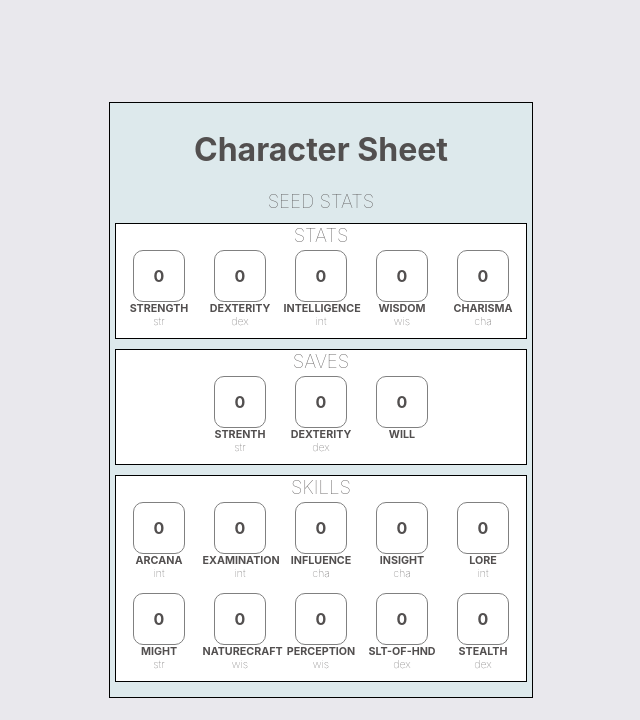
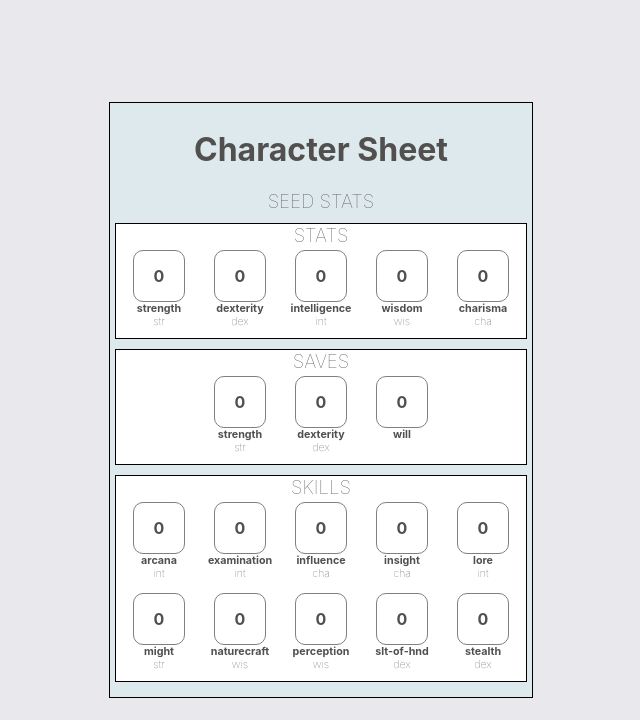
Before and after one commit to JustinHamerly/nimble-app, a React (Create React App) app: page / in a window 1280 px wide. Shown: the top 720 px of the page, without its empty margins (319-959 px from the left). Built offline with nearby package versions, Linux system fonts and the light colour scheme; the HTML template or start-up script is replaced by a standard one.

Commit message:
handleStatIncrease function updating stat and associated saves and skills

```diff
--- a/src/context/SelectedCharacterContext.tsx
+++ b/src/context/SelectedCharacterContext.tsx
@@ -67,96 +67,96 @@ const initialState: StateType = {
     },
     stats:{
         str: {
-            name: 'STRENGTH',
+            name: 'strength',
             stat: 'str',
             modifier: 0
         },
         dex: {
-            name: 'DEXTERITY',
+            name: 'dexterity',
             stat: 'dex',
             modifier: 0
         },
         int: {
-            name: 'INTELLIGENCE',
+            name: 'intelligence',
             stat: 'int',
             modifier: 0
         },
         wis: {
-            name: 'WISDOM',
+            name: 'wisdom',
             stat: 'wis',
             modifier: 0
         },
         cha: {
-            name: 'CHARISMA',
+            name: 'charisma',
             stat: 'cha',
             modifier: 0
         }
     },
     saves:{
         str: {
-            name: 'STRENTH',
+            name: 'strength',
             stat: 'str',
             modifier: 0
         },
         dex: {
-            name: 'DEXTERITY',
+            name: 'dexterity',
             stat: 'dex',
             modifier: 0
         },
         will: {
-            name: 'WILL',
+            name: 'will',
             stat: '',
             modifier: 0
         }
     },
     skills: {
         arcana: {
-            name: 'ARCANA',
+            name: 'arcana',
             stat: 'int',
             modifier: 0
         },
         examination: {
-            name: 'EXAMINATION',
+            name: 'examination',
             stat: 'int',
             modifier: 0
         },
         influence: {
-            name: 'INFLUENCE',
+            name: 'influence',
             stat: 'cha',
             modifier: 0
         },
         insight: {
-            name: 'INSIGHT',
+            name: 'insight',
             stat: 'cha',
             modifier: 0
         },
         lore: {
-            name: 'LORE',
+            name: 'lore',
             stat: 'int',
             modifier: 0
         },
         might: {
-            name: 'MIGHT',
+            name: 'might',
             stat: 'str',
             modifier: 0
         },
         naturecraft: {
-            name: 'NATURECRAFT',
+            name: 'naturecraft',
             stat: 'wis',
             modifier: 0
         },
         perception: {
-            name: 'PERCEPTION',
+            name: 'perception',
             stat: 'wis',
             modifier: 0
         },
         slightofhand: {
-            name: 'SLT-OF-HND',
+            name: 'slt-of-hnd',
             stat: 'dex',
             modifier: 0
         },
         stealth: {
-            name: 'STEALTH',
+            name: 'stealth',
             stat: 'dex',
             modifier: 0
         }
```
Also changed, not shown: src/components/Main/CharacterCreator/CharacterCreator.tsx (+111 -1 lines), src/components/Main/CharacterCreator/CharacterCreatorFunctions.tsx (deleted, +0 -28 lines), src/context/SelectedCharacterActions.tsx (line endings or trailing spaces).
